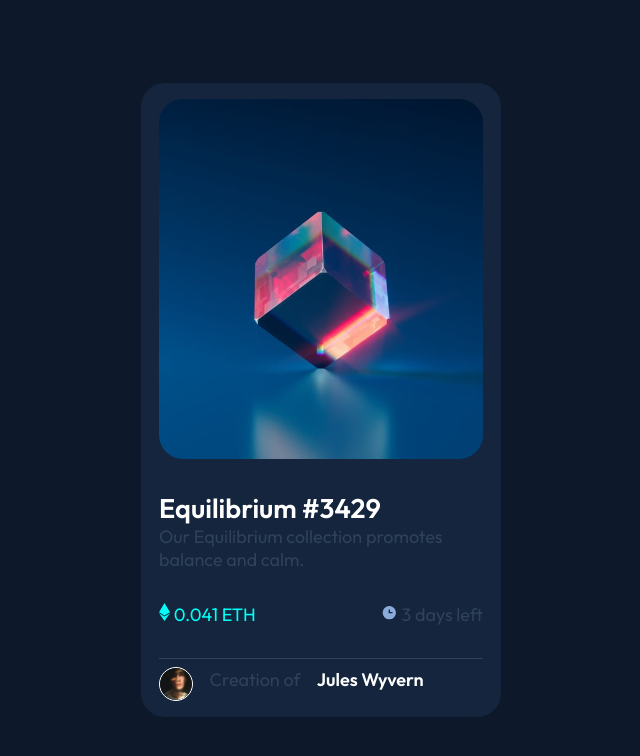
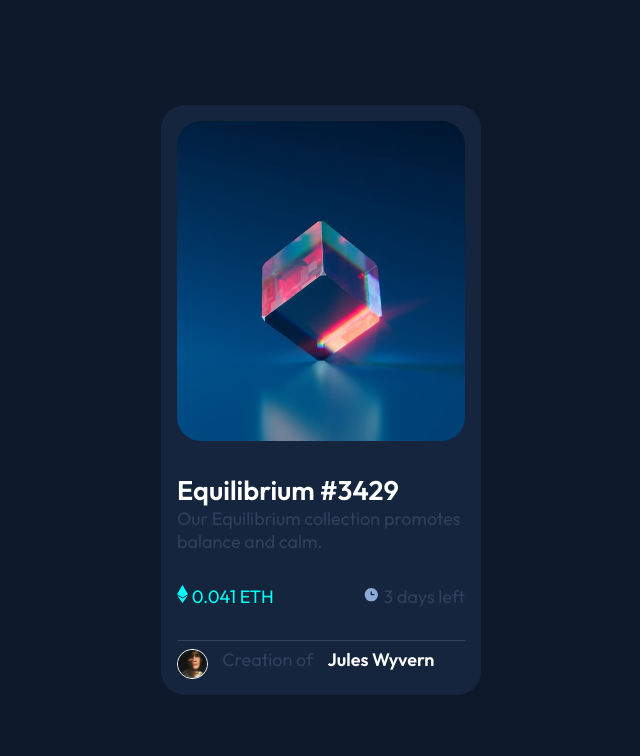
Before and after one commit to MisterCcobD/nft-preview-card, a plain HTML site: page index.html in a window 1280 px wide. Shown: the whole page, without its empty margins (319-959 px from the left). Drawn offline with Linux system fonts and the light colour scheme; a web font is replaced by a local one.

Commit message:
#crypto.image max-width:320 @media width unset

```diff
--- a/style.css
+++ b/style.css
@@ -26,8 +26,7 @@ main{
     background-color: var(--VerydarkbluemainBG);
 }
 #crypto{
-    max-width: 360px;
-    /* max-height: 620px; */
+    max-width: 320px;
     background-color: var(--VerydarkbluecardBG);
     display: flex;
     flex-direction: column;
@@ -45,7 +44,7 @@ h2{
 }
 .image{
     width: 90%;
-    min-height: 360px;
+    min-height: 320px;
     background-color: var(--Cyan);
     background-image: url(images/image-equilibrium.jpg);
     background-position: center;
@@ -103,3 +102,6 @@ h2{
             border-radius: 50%;
         }
 }
+@media (min-width:1920) and (orientation:landscape) {
+    #crypto{max-width: none;}
+}
```
